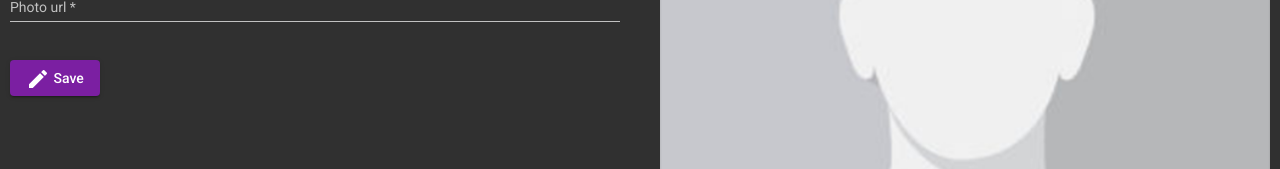
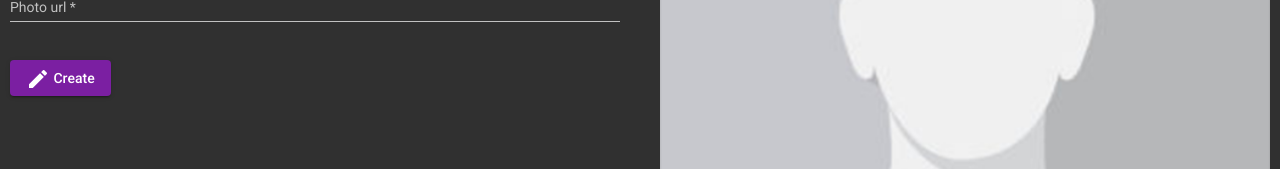
Before and after one commit to fcogallegos/heroesApp, an Angular app: page /heroes/add in a window 1280 px wide. Shown: the part 366-535 px from the top of the page. Built offline with nearby package versions, Linux system fonts and the light colour scheme.

Commit message:
fix the texts of the page add heroe using ternary

```diff
--- a/src/app/heroes/pages/add/add.component.html
+++ b/src/app/heroes/pages/add/add.component.html
@@ -1,5 +1,9 @@
 
-<h1>New Heroe<small></small></h1>
+<h1>
+    {{ ( heroe.id ) ? 'Edit' : 'New' }}
+    Heroe
+    <small>{{ heroe.superhero}}</small>
+</h1>
 
 <div fxLayout="row"
      fxLayoutGap="40px"
@@ -71,7 +75,7 @@
                     color="primary"
                     (click)="saveHeroe()" >
             <mat-icon>edit</mat-icon>
-                Save
+                {{ ( heroe.id ) ? 'Update' : 'Create' }}
             </button>
 
             <span class="spacer"></span>
```
